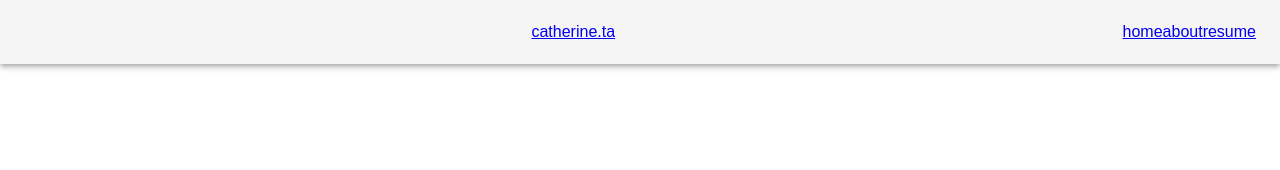
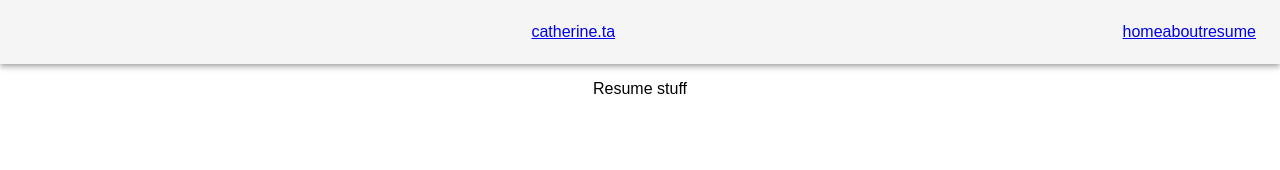
Before and after one commit to catherinexta/catherineta, a React (Create React App) app: page /resume in a window 1280 px wide. Shown: the top 170 px of the page. Built offline with nearby package versions, Linux system fonts and the light colour scheme.

Commit message:
add new routes

```diff
--- a/src/App.tsx
+++ b/src/App.tsx
@@ -3,21 +3,25 @@
 import { Switch, Route } from 'react-router-dom';
 
 import './App.css';
+import About from './features/about/about';
 import Header from './common/header/header';
 import Home from './features/home/home';
+import NotFound from './common/routes/not-found';
+import Resume from './features/resume/resume';
 
-const App = () => {
-  return (
+const App = () => (
   <div className="App">
     <Header />
 
     <main>
       <Switch>
         <Route exact path="/" component={Home} />
+        <Route exact path="/about" component={About} />
+        <Route exact path="/resume" component={Resume} />
+        <Route component={NotFound} />
       </Switch>
     </main>
   </div>
 );
-};
 
 export default App;
```
Lines whose indentation alone changed are shown as unchanged.
